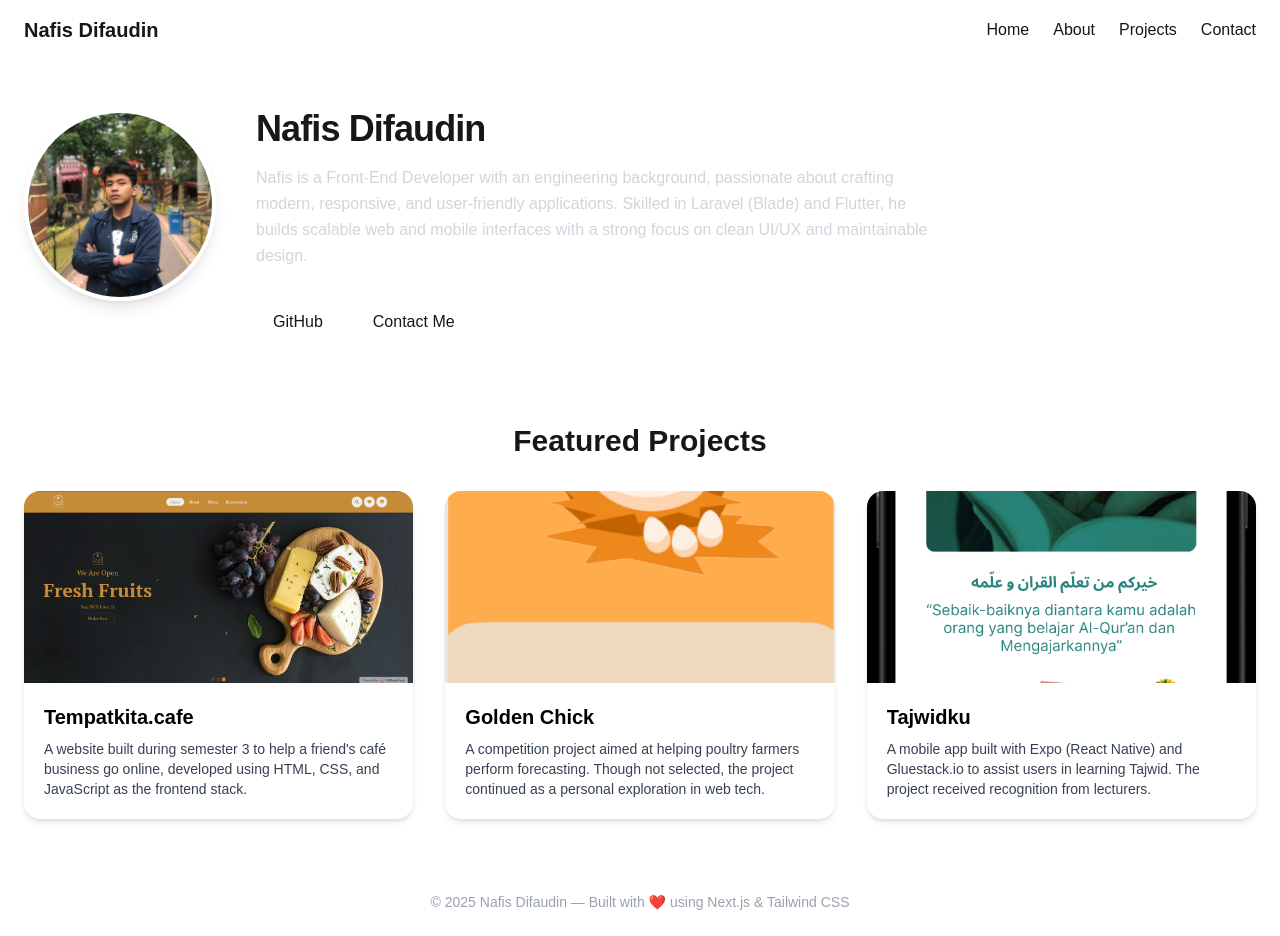
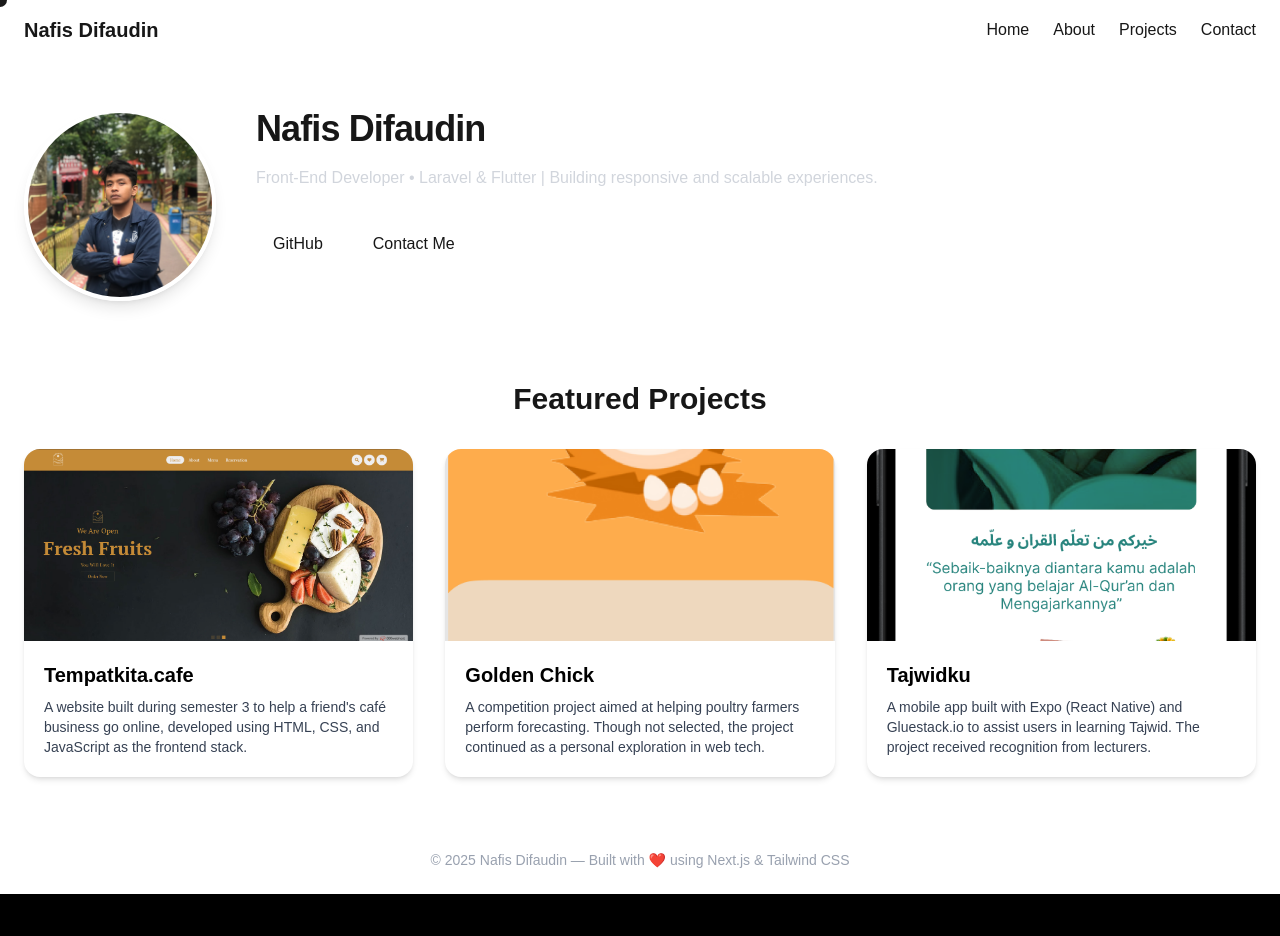
Before and after one commit to nafisd/my-portfolio, a Next.js app: page / in a window 1280 px wide. After the commit the page ends 894 px from the top, so only its background shows below. Built offline with nearby package versions, Linux system fonts and the light colour scheme.

Commit message:
update animation

```diff
--- a/app/layout.tsx
+++ b/app/layout.tsx
@@ -1,6 +1,7 @@
 import "./globals.css";
 import Navbar from "@/components/Navbar";
 import Footer from "@/components/Footer";
+import CustomCursor from "@/components/CustomCursor";
 
 export const metadata = {
   title: "Nafis Difaudin | Portfolio",
@@ -11,6 +12,7 @@ export default function RootLayout({ children }: { children: React.ReactNode })
   return (
     <html lang="en" className="bg-black text-white">
       <body className="flex flex-col min-h-screen font-sans">
+        <CustomCursor />
         <Navbar />
         <main className="flex-1 container mx-auto px-6 py-12">{children}</main>
         <Footer />
--- a/app/page.tsx
+++ b/app/page.tsx
@@ -1,5 +1,5 @@
-import HeroSection from "@/components/HeroSection";
-import ProjectCard from "@/components/ProjectCard";
+import AnimatedHero from "@/components/AnimatedHero";
+import ProjectCardAnimated from "@/components/ProjectCardAnimated";
 
 export default function HomePage() {
   const projects = [
@@ -28,15 +28,12 @@ export default function HomePage() {
 
   return (
     <div className="space-y-20">
-      <HeroSection />
-
-      <section>
-        <h2 className="text-3xl font-semibold mb-8 text-center">
-          Featured Projects
-        </h2>
+      <AnimatedHero />
+      <section className="mt-20">
+        <h2 className="text-3xl font-semibold mb-8 text-center">Featured Projects</h2>
         <div className="grid sm:grid-cols-2 lg:grid-cols-3 gap-8">
           {projects.map((p, i) => (
-            <ProjectCard key={i} {...p} />
+            <ProjectCardAnimated key={i} {...p} />
           ))}
         </div>
       </section>
--- /dev/null
+++ b/components/AnimatedHero.tsx
@@ -0,0 +1,79 @@
+"use client";
+import { useEffect, useState } from "react";
+import { motion } from "framer-motion";
+
+export default function AnimatedHero() {
+  const fullText =
+    "Front-End Developer • Laravel & Flutter | Building responsive and scalable experiences.";
+  const [text, setText] = useState("");
+
+  useEffect(() => {
+    let i = 0;
+    const id = setInterval(() => {
+      setText(fullText.slice(0, i + 1));
+      i++;
+      if (i >= fullText.length) clearInterval(id);
+    }, 35);
+    return () => clearInterval(id);
+  }, []);
+
+  return (
+    <section className="flex flex-col sm:flex-row items-center sm:items-start sm:justify-between gap-10">
+      {/* Profile Image */}
+      <div className="w-36 h-36 sm:w-48 sm:h-48 rounded-full overflow-hidden border-4 border-white shadow-lg shrink-0">
+        <motion.img
+          src="/images/profile.jpg"
+          alt="Profile"
+          className="w-full h-full object-cover"
+          initial={{ scale: 0.8, opacity: 0 }}
+          animate={{ scale: 1, opacity: 1 }}
+          transition={{ duration: 0.6, ease: "easeOut" }}
+        />
+      </div>
+
+      {/* Text */}
+      <div className="flex-1 text-left space-y-4">
+        <motion.h1
+          initial={{ y: 10, opacity: 0 }}
+          animate={{ y: 0, opacity: 1 }}
+          transition={{ duration: 0.6 }}
+          className="text-4xl font-bold tracking-tight"
+        >
+          Nafis Difaudin
+        </motion.h1>
+
+        <motion.p
+          initial={{ opacity: 0 }}
+          animate={{ opacity: 1 }}
+          transition={{ delay: 0.5, duration: 0.8 }}
+          className="max-w-2xl text-gray-300 leading-relaxed"
+        >
+          {text}
+          <span className="inline-block w-1 h-6 bg-white ml-1 align-middle animate-pulse" />
+        </motion.p>
+
+        <motion.div
+          initial={{ opacity: 0 }}
+          animate={{ opacity: 1 }}
+          transition={{ delay: 1, duration: 0.6 }}
+          className="flex flex-wrap gap-4 pt-4"
+        >
+          <a
+            href="https://github.com/yourusername"
+            data-magnet
+            className="border border-white px-4 py-2 rounded-full hover:bg-white hover:text-black transition"
+          >
+            GitHub
+          </a>
+          <a
+            href="mailto:yourmail@example.com"
+            data-magnet
+            className="border border-white px-4 py-2 rounded-full hover:bg-white hover:text-black transition"
+          >
+            Contact Me
+          </a>
+        </motion.div>
+      </div>
+    </section>
+  );
+}
--- /dev/null
+++ b/components/CustomCursor.tsx
@@ -0,0 +1,59 @@
+"use client";
+import { useEffect } from "react";
+
+export default function CustomCursor() {
+  useEffect(() => {
+    const cursor = document.createElement("div");
+    cursor.id = "custom-cursor";
+    document.body.appendChild(cursor);
+
+    Object.assign(cursor.style, {
+      position: "fixed",
+      width: "14px",
+      height: "14px",
+      borderRadius: "9999px",
+      pointerEvents: "none",
+      transform: "translate(-50%,-50%)",
+      zIndex: "9999",
+      background: "rgba(255,255,255,0.9)",
+      mixBlendMode: "difference",
+      transition:
+        "transform 120ms ease, width 120ms ease, height 120ms ease, background 120ms ease",
+    });
+
+    const move = (e: MouseEvent) => {
+      cursor.style.left = `${e.clientX}px`;
+      cursor.style.top = `${e.clientY}px`;
+    };
+    window.addEventListener("mousemove", move);
+
+    // Magnet hover
+    function onHover(e: MouseEvent) {
+      const el = (e.target as HTMLElement).closest("[data-magnet]") as HTMLElement | null;
+      if (!el) return;
+      const rect = el.getBoundingClientRect();
+      const dx = e.clientX - (rect.left + rect.width / 2);
+      const dy = e.clientY - (rect.top + rect.height / 2);
+      el.style.transform = `translate(${dx * 0.15}px, ${dy * 0.15}px)`;
+      cursor.style.transform = "translate(-50%,-50%) scale(1.6)";
+    }
+
+    function reset(e: MouseEvent) {
+      const el = (e.target as HTMLElement).closest("[data-magnet]") as HTMLElement | null;
+      if (el) el.style.transform = "";
+      cursor.style.transform = "translate(-50%,-50%) scale(1)";
+    }
+
+    window.addEventListener("mousemove", onHover);
+    window.addEventListener("mouseout", reset);
+
+    return () => {
+      cursor.remove();
+      window.removeEventListener("mousemove", move);
+      window.removeEventListener("mousemove", onHover);
+      window.removeEventListener("mouseout", reset);
+    };
+  }, []);
+
+  return null;
+}
--- /dev/null
+++ b/components/ProjectCardAnimated.tsx
@@ -0,0 +1,54 @@
+"use client";
+import { motion } from "framer-motion";
+import { useRef } from "react";
+
+interface Props {
+  title: string;
+  description: string;
+  image: string;
+  link: string;
+}
+
+export default function ProjectCardAnimated({ title, description, image, link }: Props) {
+  const ref = useRef<HTMLAnchorElement | null>(null);
+
+  const handleMove = (e: React.MouseEvent) => {
+    const el = ref.current;
+    if (!el) return;
+    const rect = el.getBoundingClientRect();
+    const x = e.clientX - rect.left;
+    const y = e.clientY - rect.top;
+    const px = (x / rect.width - 0.5) * 2;
+    const py = (y / rect.height - 0.5) * 2;
+    el.style.transform = `perspective(800px) rotateX(${-py * 6}deg) rotateY(${px * 8}deg) translateZ(4px)`;
+  };
+
+  const reset = () => {
+    if (ref.current) ref.current.style.transform = "";
+  };
+
+  return (
+    <motion.a
+      href={link}
+      ref={ref}
+      onMouseMove={handleMove}
+      onMouseLeave={reset}
+      whileHover={{ scale: 1.03 }}
+      transition={{ type: "spring", stiffness: 200, damping: 10 }}
+      className="block bg-white text-black rounded-2xl overflow-hidden shadow-md hover:shadow-xl"
+      data-magnet
+    >
+      <motion.div
+        initial={{ opacity: 0, y: 15 }}
+        animate={{ opacity: 1, y: 0 }}
+        transition={{ duration: 0.4 }}
+      >
+        <img src={image} alt={title} className="w-full h-48 object-cover" />
+        <div className="p-5">
+          <h3 className="text-xl font-bold">{title}</h3>
+          <p className="text-sm mt-2 text-gray-700">{description}</p>
+        </div>
+      </motion.div>
+    </motion.a>
+  );
+}
```
Also changed, not shown: package.json (+9 -7 lines), 1 other file (tests, documents, lock files or other folders).
